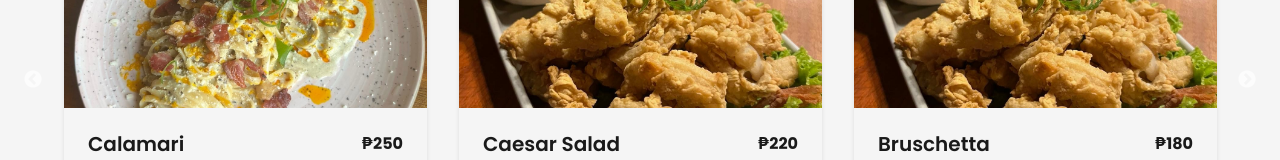
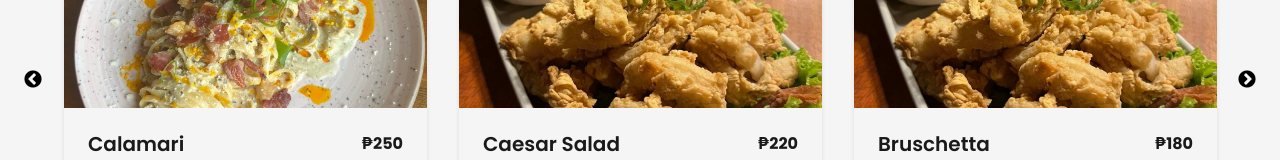
Before and after one commit to noobMasterzz/Koocin-Bistro-website, a React (Vite) app: page /menu in a window 1280 px wide. Shown: the part 439-599 px from the top of the page. Built offline with nearby package versions, Linux system fonts and the light colour scheme.

Commit message:
added color black to the arrow icons for the carousel

```diff
--- a/src/styles/Menu.css
+++ b/src/styles/Menu.css
@@ -104,6 +104,7 @@
   width: 40px;
   height: 40px;
   z-index: 1;
+  background: transparent;
 }
 
 .slick-prev {
@@ -117,7 +118,14 @@
 .slick-prev:before,
 .slick-next:before {
   font-size: 40px;
-  color: black
+  color: #000000 !important;
+  opacity: 1 !important;
+  text-shadow: none !important;
+}
+
+.slick-prev:hover:before,
+.slick-next:hover:before {
+  color: #000000 !important;
 }
 
 .slick-dots {
@@ -176,5 +184,6 @@
   .slick-prev:before,
   .slick-next:before {
     font-size: 30px;
+    color: #000000 !important;
   }
 }
```
